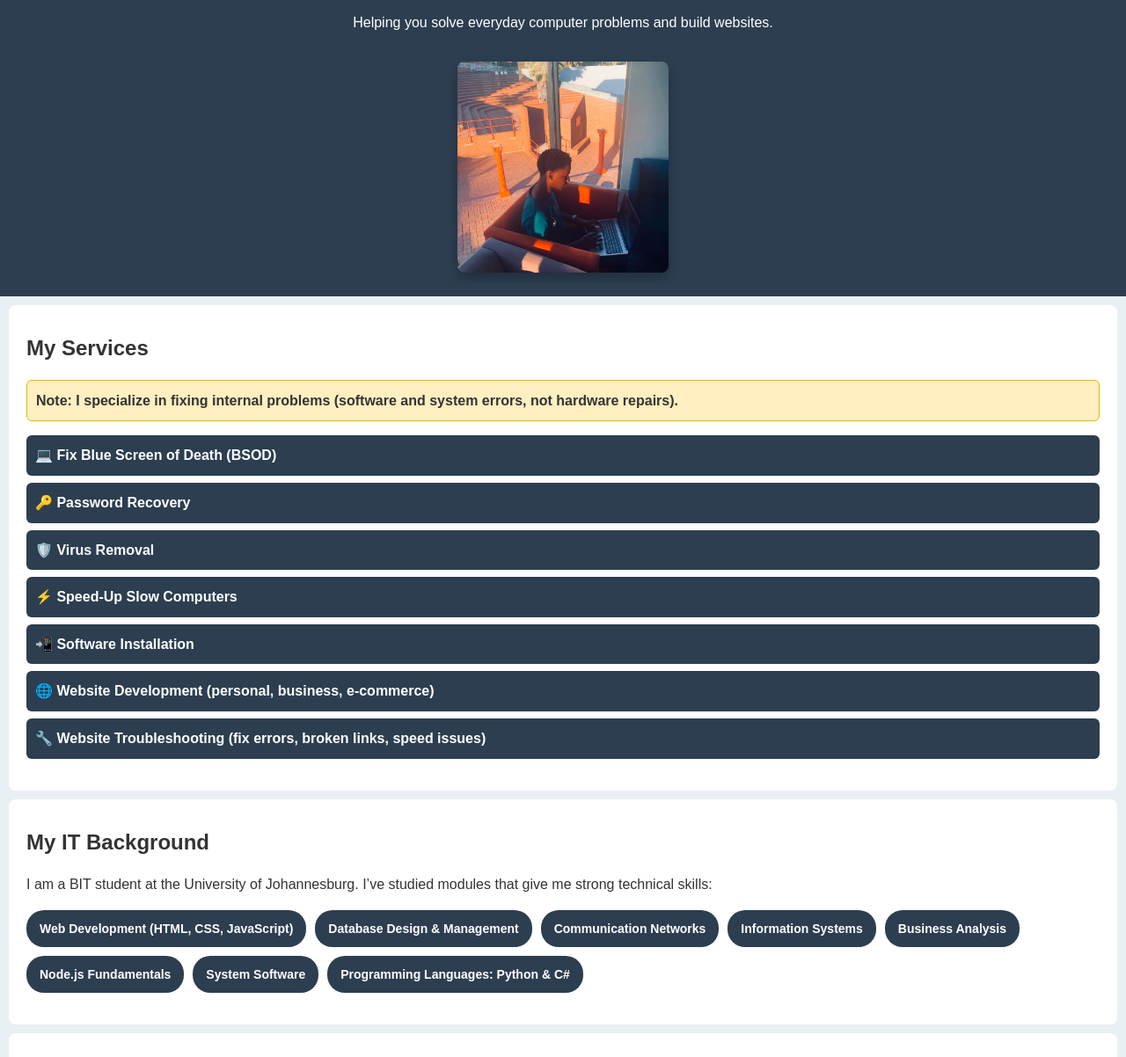
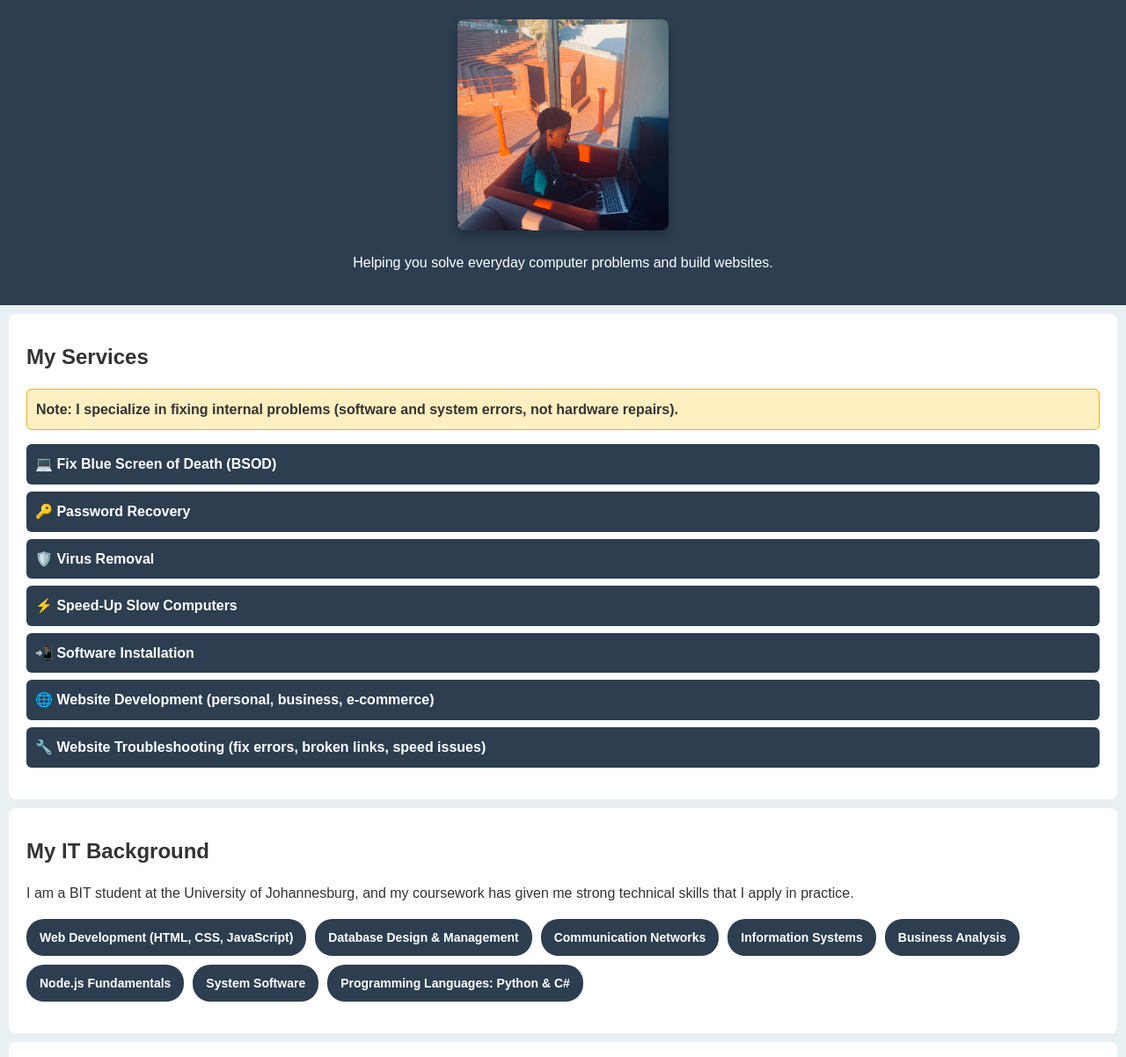
Before and after one commit to BrianTshabalala/BrianTshabalala.github.io, a plain HTML site: page index.html in a window 1280 px wide. Shown: the part 84-1286 px from the top of the page at 88% size. Drawn offline with Linux system fonts and the light colour scheme.

Commit message:
Update index.html layout and tagline placement

```diff
--- a/index.html
+++ b/index.html
@@ -14,8 +14,8 @@
   <!-- Header -->
   <header>
     <h1>Tech Solutions by Nkosinathi Tshabalala</h1>
+    <img src="nkosinathi.jpeg" alt="Nkosinathi Tshabalala" class="profile-pic">
     <p>Helping you solve everyday computer problems and build websites.</p>
-    <img src="nkosinathi.jpeg" alt="Nkosinathi Tshabalala" class="profile-pic">
   </header>
 
   <!-- Services -->
@@ -36,7 +36,7 @@
   <!-- Modules -->
   <section id="modules">
     <h2>My IT Background</h2>
-    <p>I am a BIT student at the University of Johannesburg. I’ve studied modules that give me strong technical skills:</p>
+    <p>I am a BIT student at the University of Johannesburg, and my coursework has given me strong technical skills that I apply in practice.</p>
     <ul>
       <li>Web Development (HTML, CSS, JavaScript)</li>
       <li>Database Design & Management</li>
```
Also changed, not shown: style.css (line endings or trailing spaces).
